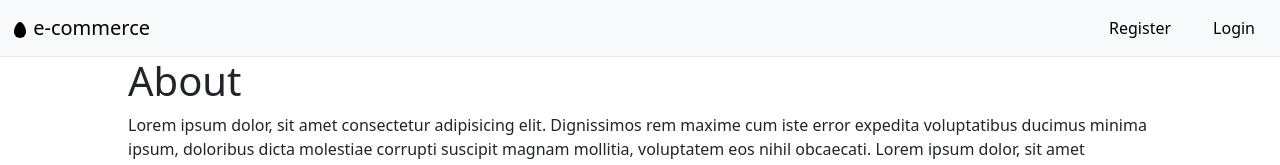
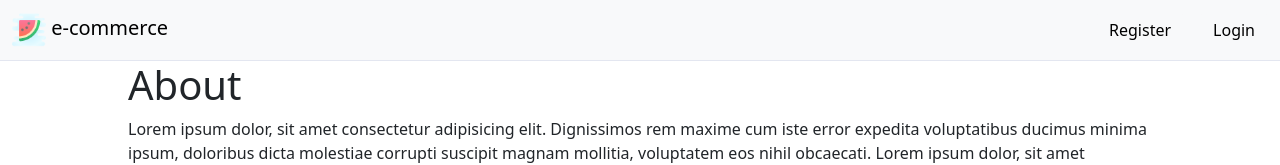
Before and after one commit to RyanGustavoGoncalves/e-commerce-Alpar, a website: page public/index.html in a window 1280 px wide. Shown: the top 165 px of the page. Drawn offline with nearby package versions, Linux system fonts and the light colour scheme.

Commit message:
Add favicon to index.html

```diff
--- a/public/index.html
+++ b/public/index.html
@@ -6,6 +6,7 @@
     <meta charset="UTF-8">
     <meta name="viewport" content="width=device-width, initial-scale=1.0">
     <title>Welcome / e-commerce</title>
+    <link rel="shortcut icon" href="./assets/img/melancia.png" type="image/x-icon">
     <link href="https://cdn.jsdelivr.net/npm/bootstrap@5.3.3/dist/css/bootstrap.min.css" rel="stylesheet"
         integrity="sha384-QWTKZyjpPEjISv5WaRU9OFeRpok6YctnYmDr5pNlyT2bRjXh0JMhjY6hW+ALEwIH" crossorigin="anonymous">
     <script src="https://ajax.googleapis.com/ajax/libs/angularjs/1.8.2/angular.min.js"></script>
@@ -15,10 +16,11 @@
     <nav class="navbar">
         <div class="container-fluid">
             <a class="navbar-brand" href="#">
-                <svg xmlns="http://www.w3.org/2000/svg" width="16" height="16" fill="currentColor"
+                <img src="assets/img/melancia.png" alt="icons" width="34">
+                <!-- <svg xmlns="http://www.w3.org/2000/svg" width="16" height="16" fill="currentColor"
                     class="bi bi-egg-fill" viewBox="0 0 16 16">
                     <path d="M14 10a6 6 0 0 1-12 0C2 5.686 5 0 8 0s6 5.686 6 10" />
-                </svg>
+                </svg> -->
                 e-commerce
             </a>
             <ul class="ul-content">
```
Also changed, not shown: public/assets/img/melancia.png (added).
